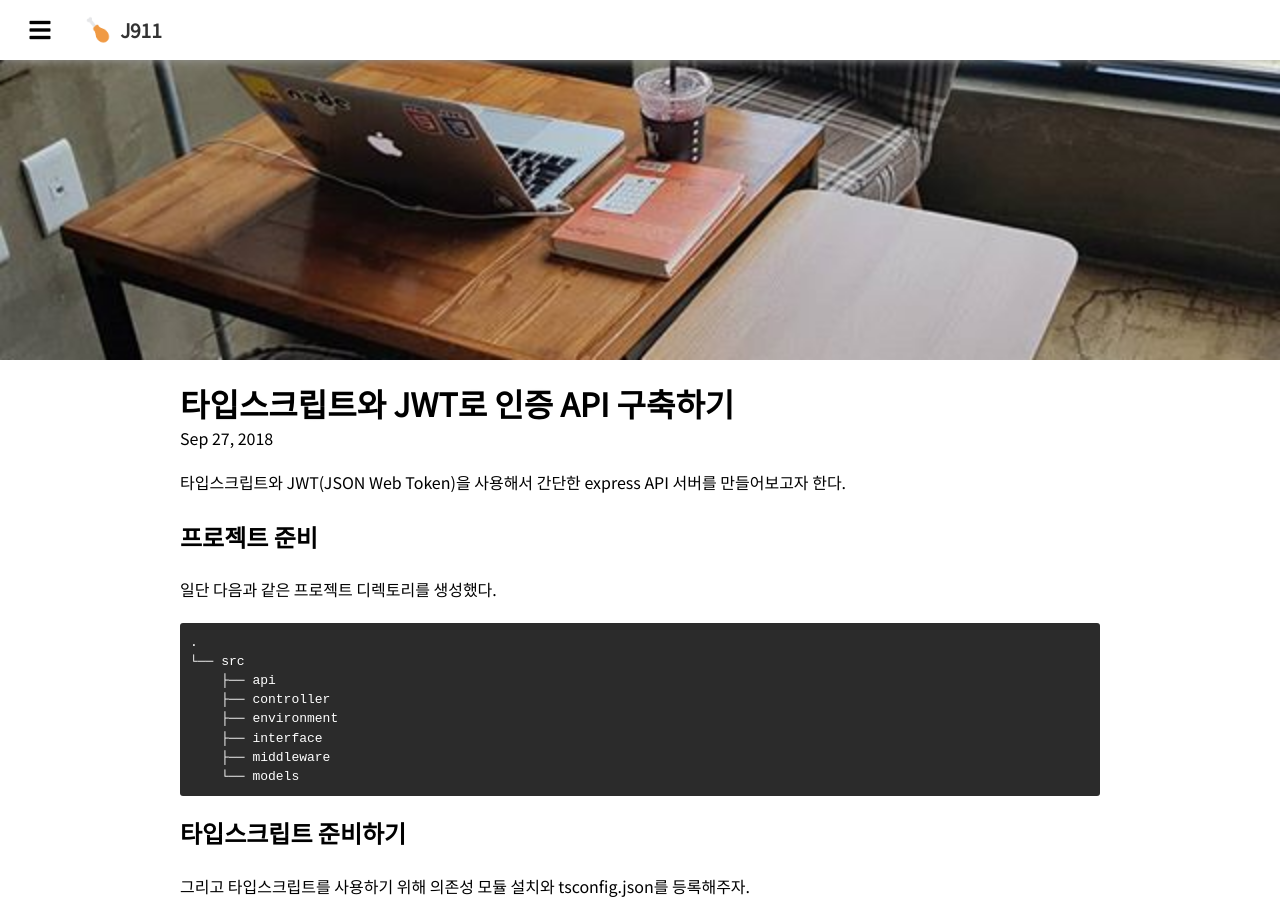
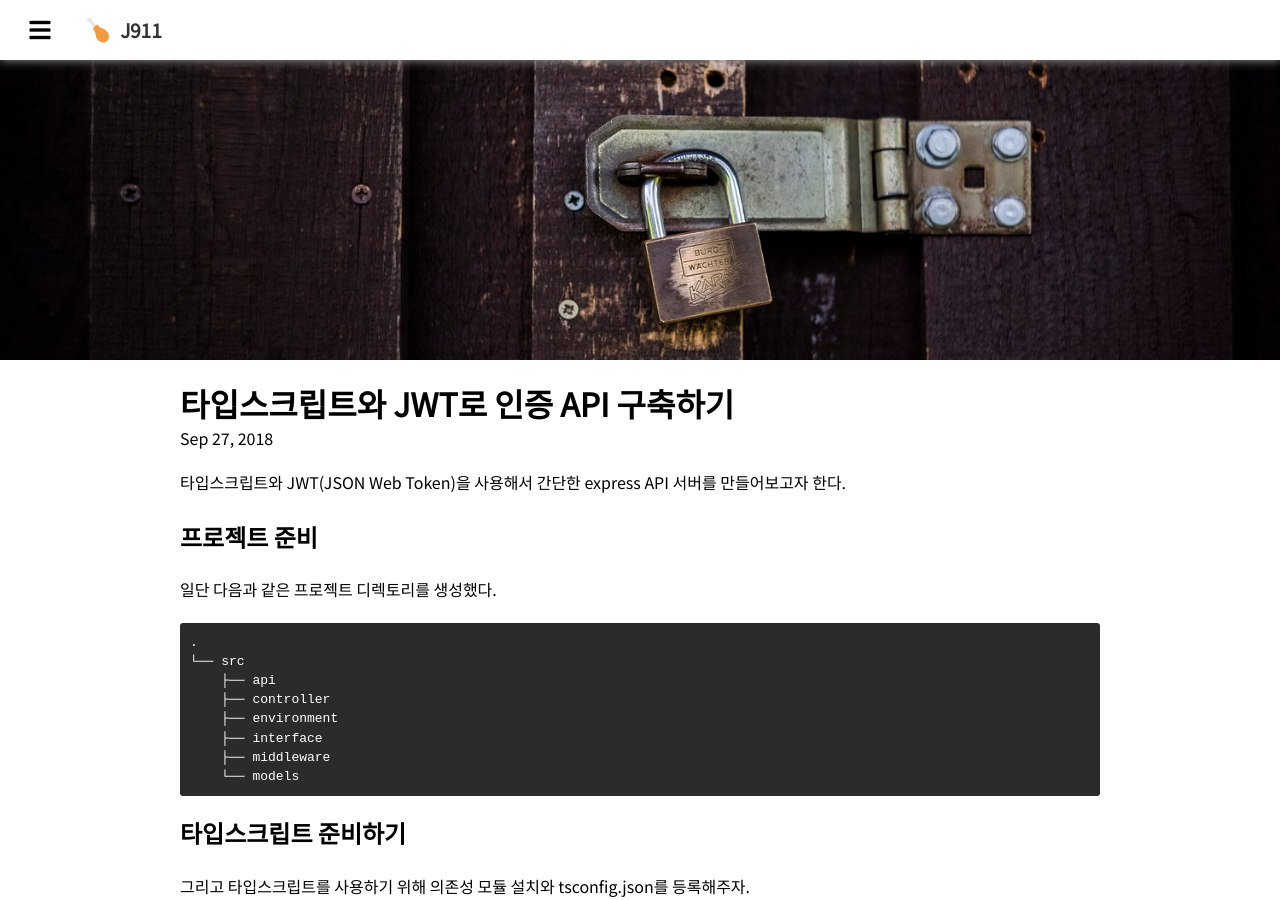
Before and after one commit to kmss1258/kmss1258.github.io, a Jekyll site: the page built from _posts/2018-09-27-build-jwt-auth-api-with-typescript.markdown, in a window 1280 px wide and 900 px high. Built offline with Jekyll 4.4.1, drawn with Linux system fonts in a browser that asks for light colours; nearby versions of some CDN libraries; comment, search, counter and statistics services are not loaded.

Commit message:
update cover

```diff
--- a/_posts/2018-09-27-build-jwt-auth-api-with-typescript.markdown
+++ b/_posts/2018-09-27-build-jwt-auth-api-with-typescript.markdown
@@ -5,7 +5,7 @@ title:  "타입스크립트와 JWT로 인증 API 구축하기"
 date:   2018-09-27
 author: "J911"
 categories: nodejs web JWT typescript api
-cover: "/assets/post-assets/2018-09-27-build-jwt-auth-api-with-typescript/cover.jpg"
+cover: "/assets/post-assets/2018-09-27-build-jwt-auth-api-with-typescript/cover.jpeg"
 ---
 타입스크립트와 JWT(JSON Web Token)을 사용해서 간단한 express API 서버를 만들어보고자 한다.
 
```
Also changed, not shown: assets/post-assets/2018-09-27-build-jwt-auth-api-with-typescript/cover.jpeg (added), assets/post-assets/2018-09-27-build-jwt-auth-api-with-typescript/cover.jpg (deleted).
